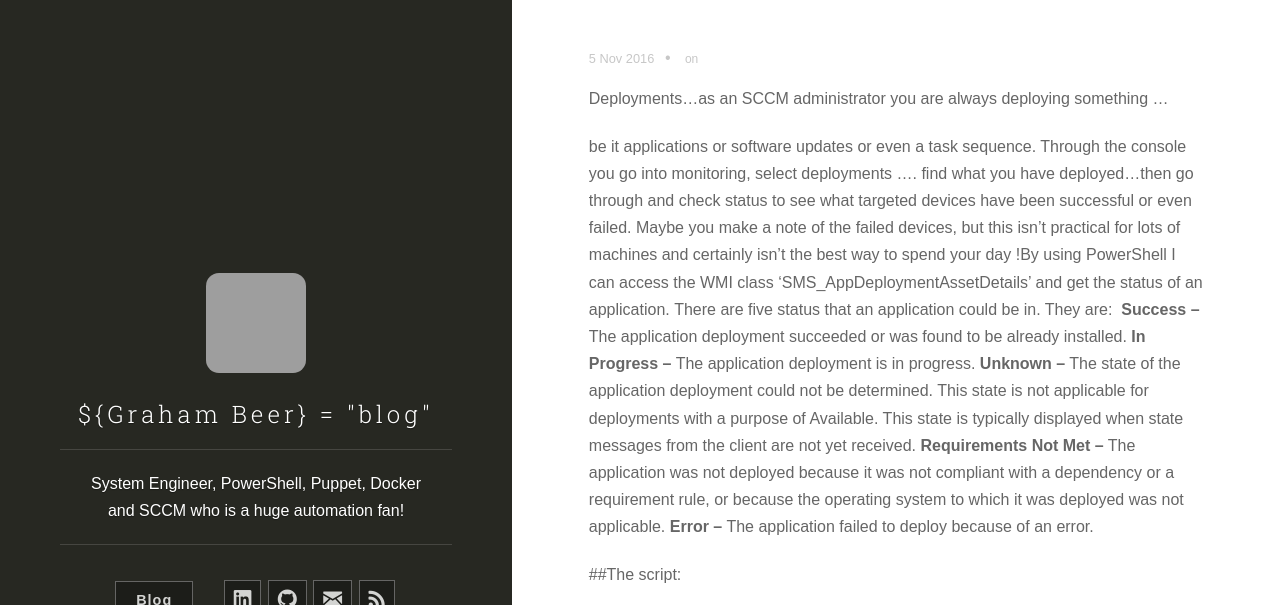
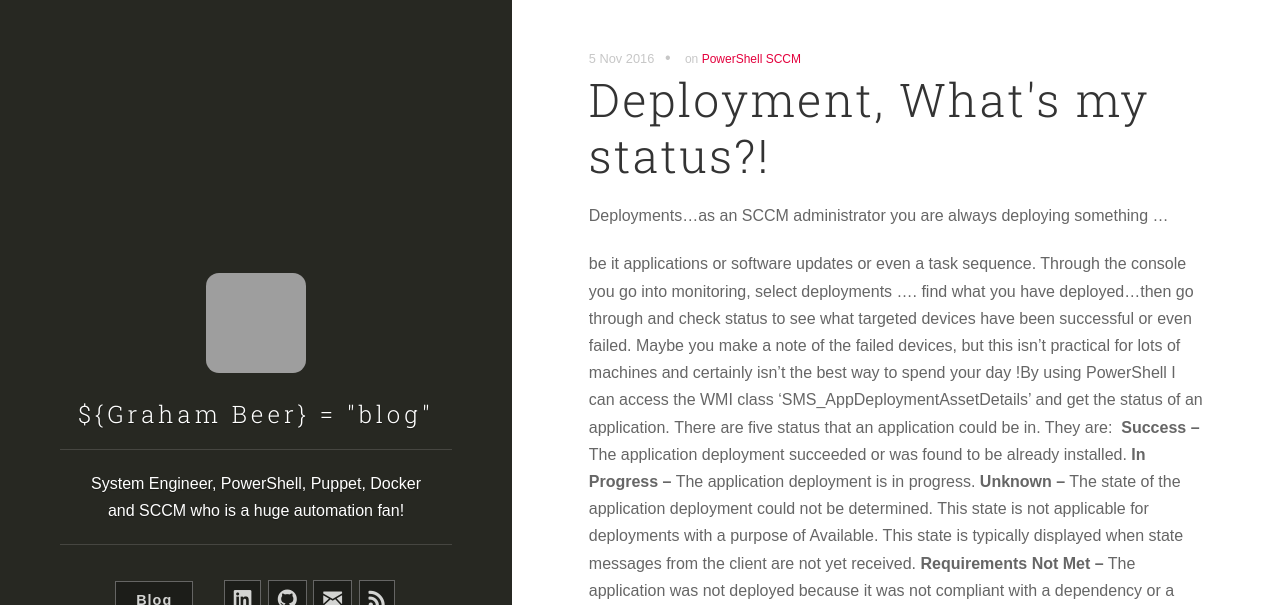
Before and after one commit to Graham-Beer/Graham-Beer.github.io, a Jekyll site: the page built from _posts/2016-11-05-Deployment-Whats-My-Status-P3.md, in a window 1280 px wide and 900 px high, cut to the strip 0-605 px from the top of the window. Built offline with Jekyll 4.4.1, drawn with Linux system fonts in a browser that asks for light colours; nearby versions of some CDN libraries; some of the changed lines change nothing that is shown; grey boxes are pictures that could not be loaded.

Commit message:
Update and rename 2016-11-05-Deployment-Whats-My-Status-P2.md to 2016-11-05-Deployment-Whats-My-Status-P3.md

```diff
--- a/_posts/2016-11-05-Deployment-Whats-My-Status-P2.md
+++ b/_posts/2016-11-05-Deployment-Whats-My-Status-P3.md
@@ -1,8 +1,9 @@
 ---
 layout: post
-title: "Deployment, what’s my status ?!"
-date: 2016-11-05 12:05comments: true
-description: "Deployment, what’s my status ?!"
+title: "Deployment, What's my status?!"
+date: 2016-11-05
+comments: true
+description: "Deployment, What's my status?!"
 categories:
     - PowerShell
     - SCCM
```
